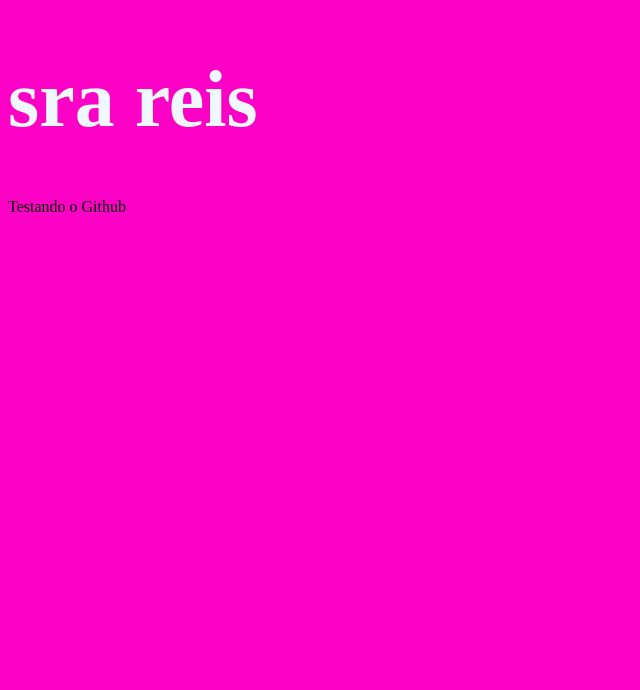
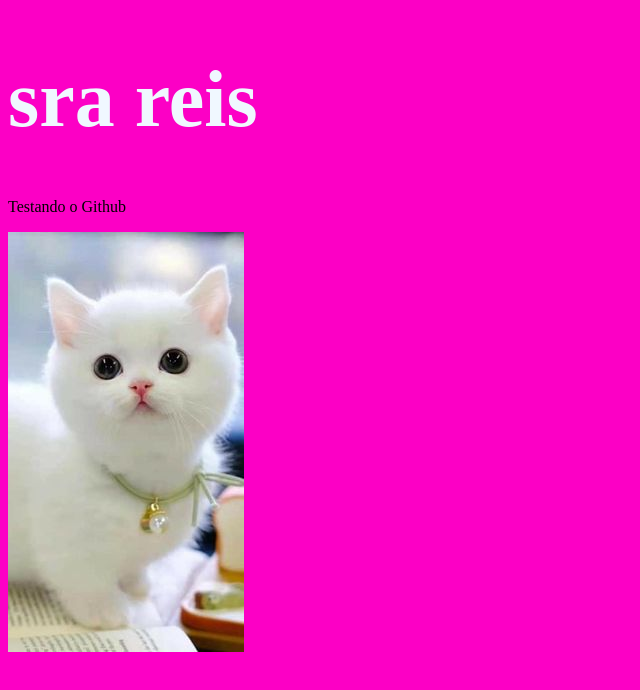
Before and after one commit to srareis/srareis.github.io, a plain HTML site: page index.html in a window 1280 px wide. Shown: the whole page, without its empty margins (0-640 px from the left). Drawn offline with Linux system fonts and the light colour scheme.

Commit message:
revisão da tag

```diff
--- a/index.html
+++ b/index.html
@@ -7,6 +7,6 @@
   <body>
     <h1>sra reis</h1>
     <p>Testando o Github</p>
-    <img href="d48dbc5ce12190a86f7dc29fde0678fe.jpg">
+    <img src="d48dbc5ce12190a86f7dc29fde0678fe.jpg">
    </body>
    </html>
```
